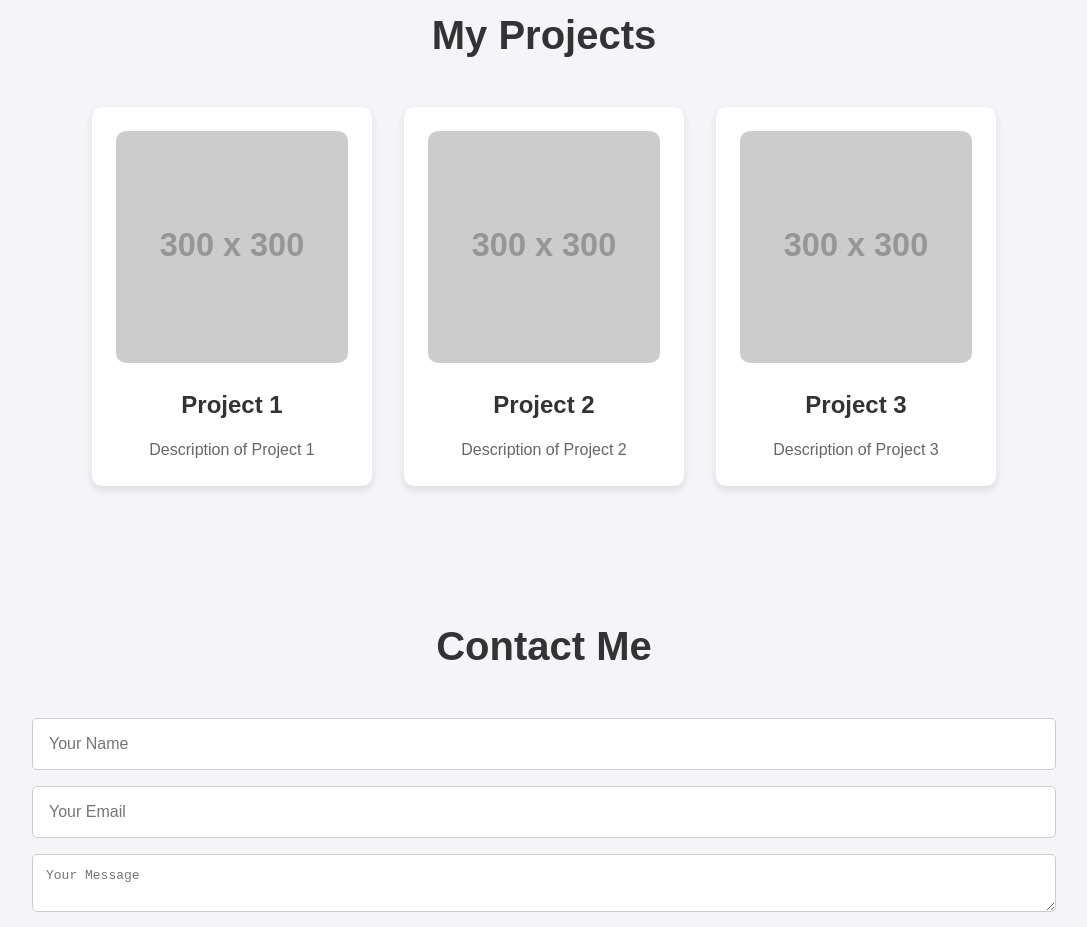
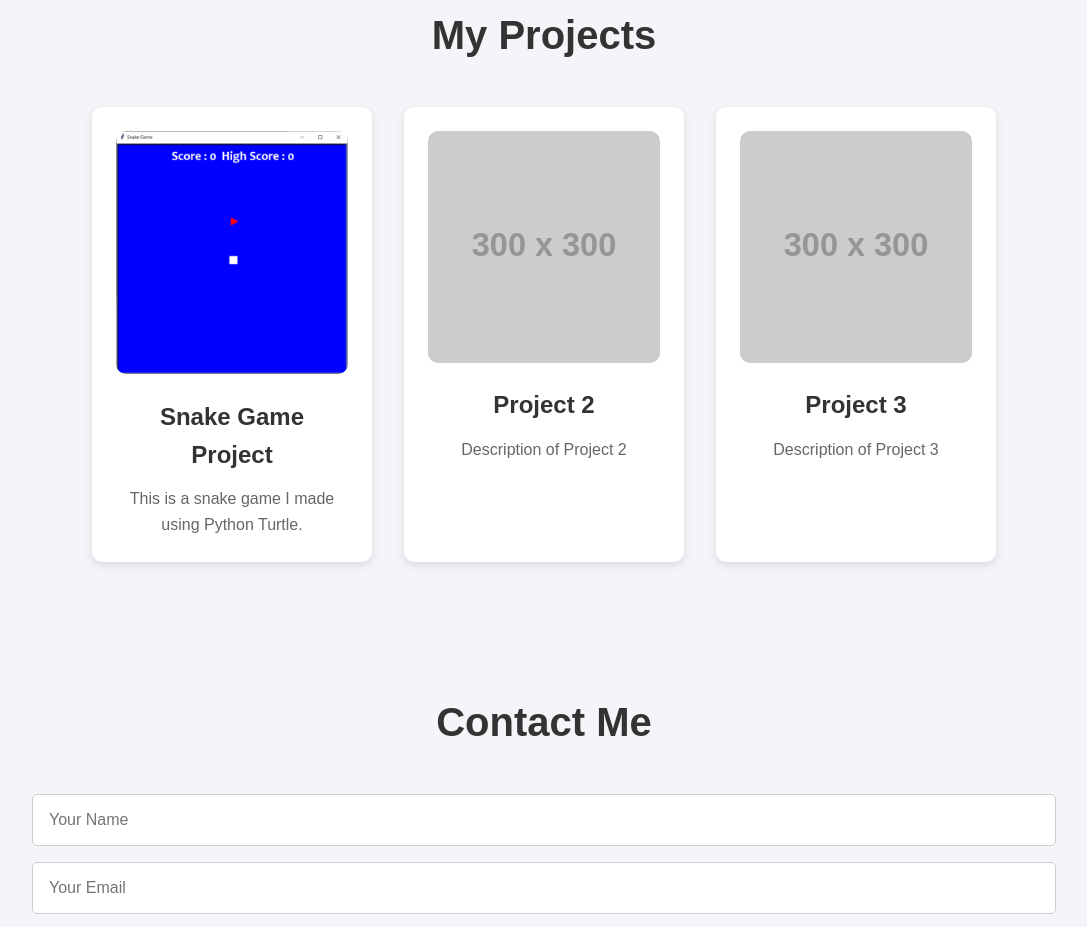
Before and after one commit to PathwaysProgramming/Portfolio, a plain HTML site: page index.html in a window 1280 px wide. Shown: the part 1197-2124 px from the top of the page, without its empty margins (96-1183 px from the left). Drawn offline with Linux system fonts and the light colour scheme; placeholder pictures from the web are drawn by us.

Commit message:
Update index.html

```diff
--- a/index.html
+++ b/index.html
@@ -38,9 +38,9 @@
         <h2>My Projects</h2>
         <div class="project-container">
             <div class="project-card">
-                <img src="https://via.placeholder.com/300" alt="Project 1">
-                <h3>Project 1</h3>
-                <p>Description of Project 1</p>
+                <img src="snakeGame.png" alt="Snake Game">
+                <h3>Snake Game Project</h3>
+                <p>This is a snake game I made using Python Turtle.</p>
             </div>
             <div class="project-card">
                 <img src="https://via.placeholder.com/300" alt="Project 2">
```
